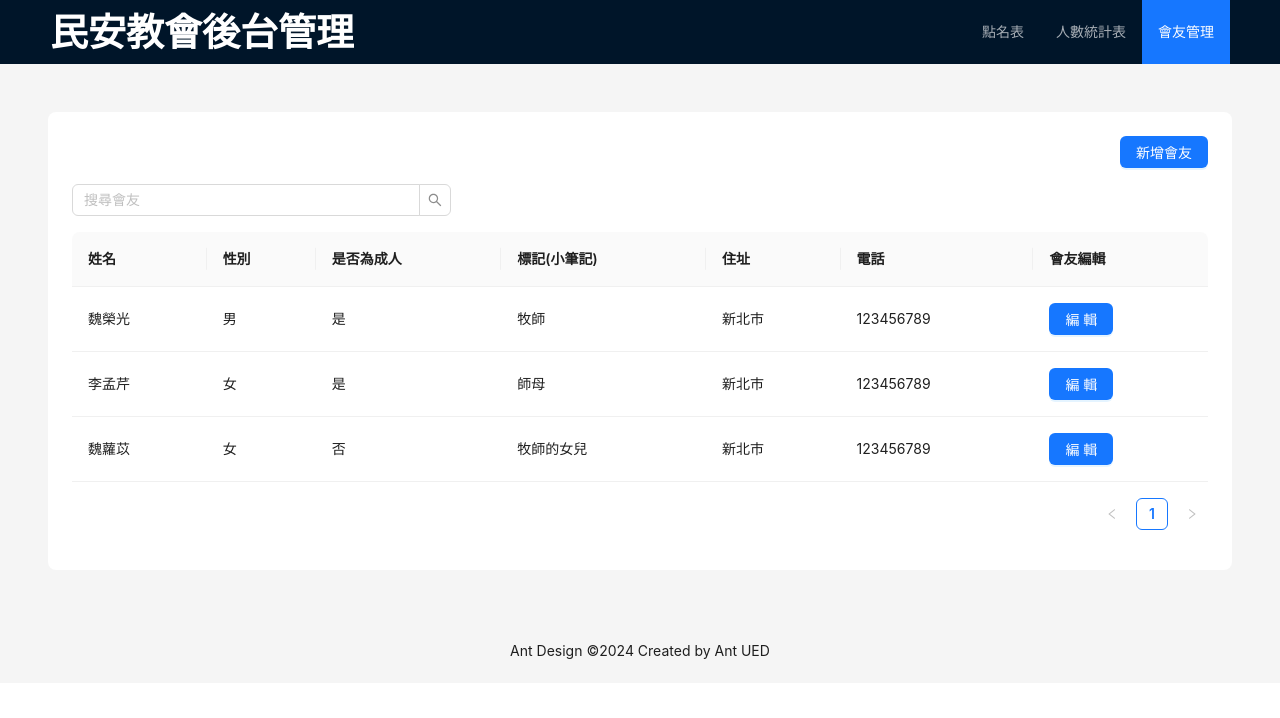
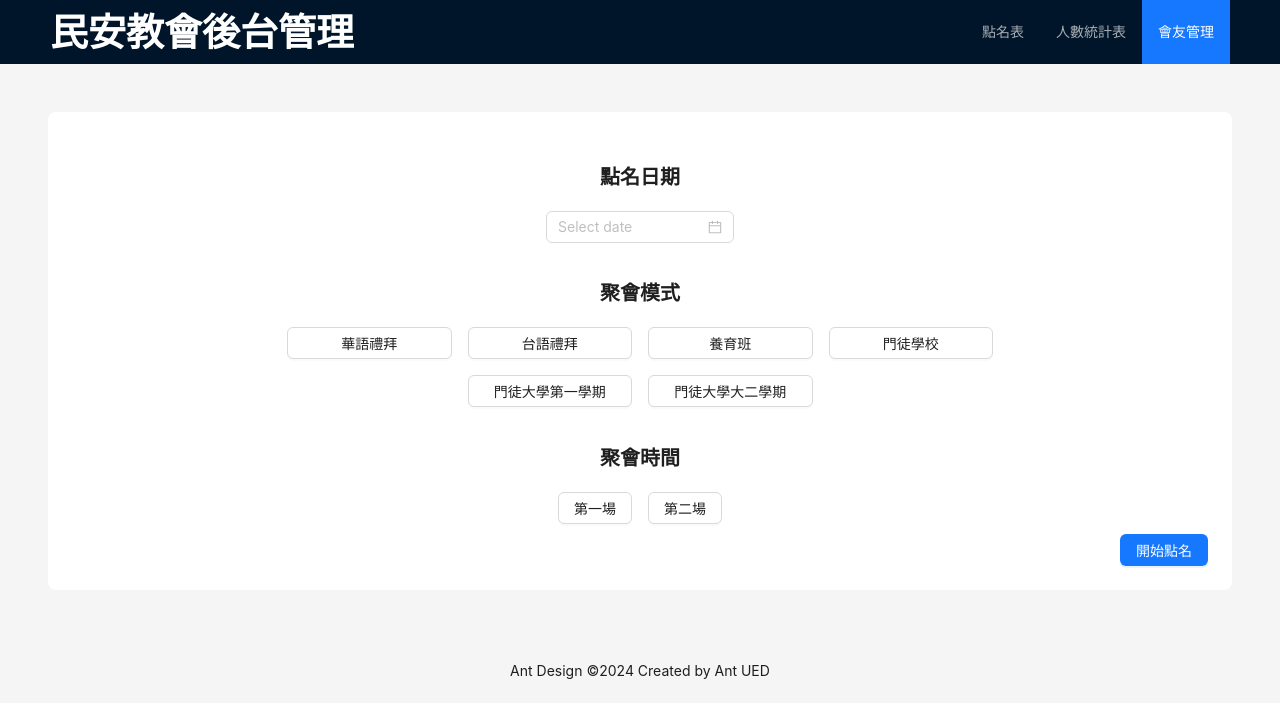
Before and after one commit to steven-oss/minaanChurch, a React (Create React App) app in the folder minan_rollcall/: page / in a window 1280 px wide. Shown: the top 718 px of the page. Built offline with nearby package versions, Linux system fonts and the light colour scheme.

Commit message:
點名表初步製作

```diff
--- a/minan_rollcall/src/App.tsx
+++ b/minan_rollcall/src/App.tsx
@@ -11,13 +11,14 @@ import { BrowserRouter, Navigate, Route, Routes } from 'react-router-dom';
 import HomePage from './pages/HomePage.tsx';
 import MemberManagementViewScreen from './pages/memberManagement/MemberManagementViewScreen.tsx';
 import Apps from './pages/layout/index.tsx';
+import RollCallListViewScreen from './pages/rollCallList/RollCallListViewScreen.tsx';
 
 export default function App() {
 
   return (
     <Apps>
         <Routes>
-          <Route index element={<MemberManagementViewScreen />} />
+          <Route index element={<RollCallListViewScreen />} />
           <Route path="/MemberManagement/*" element={<MemberManagementViewScreen />} />
           <Route path="*" element={<Navigate to="/" replace />} />
         </Routes>
--- /dev/null
+++ b/minan_rollcall/src/components/rollCallList/RollCallListButton.tsx
@@ -0,0 +1,13 @@
+import { Button } from "antd";
+import React, { useState } from "react";
+
+interface Props{
+    actionName:string;
+    onClick:()=>void;
+}
+export default function RollCallListButton(props:Props){
+    const {actionName,onClick} = props;
+    return(
+        <Button type="primary" onClick={onClick}>{actionName}</Button>
+    )
+}
--- /dev/null
+++ b/minan_rollcall/src/components/rollCallList/RollCallListDatePicker.tsx
@@ -0,0 +1,18 @@
+import { DatePicker, DatePickerProps } from "antd";
+import React from "react";
+
+interface Props{
+    onChange:(dateString:string)=>void;
+}
+export default function RollCallListDatePicker(props:Props){
+   const {onChange} = props;
+    return(
+        <DatePicker
+            format={{
+                format: 'YYYY-MM-DD',
+                type: 'mask',
+            }}
+            onChange={onChange}
+        />
+    );
+}
--- /dev/null
+++ b/minan_rollcall/src/components/rollCallList/RollCallListDynamicButton.tsx
@@ -0,0 +1,32 @@
+import { Button, Col, Row } from "antd";
+import React, { useState } from "react";
+
+interface Props {
+    dynamicButton: Array<string>;
+    universalIndex:number|null;
+    onClick:(index:number)=>void;
+}
+
+export default function RollCallListDynamicButton(props: Props) {
+    const { dynamicButton,onClick,universalIndex } = props;
+
+
+    // Determine the column span based on the number of items
+    const colSpan = dynamicButton.length < 4 ? 24 / dynamicButton.length : 6;
+
+    return (
+        <Row gutter={[16, 16]} justify="center">
+            {dynamicButton.map((item, index) => (
+                <Col key={index} xs={24} sm={12} md={colSpan} lg={colSpan}>
+                    <Button
+                        type={universalIndex === index ? "primary" : "default"} // Toggle between primary (solid) and default (outlined)
+                        style={{ width: '100%' }}
+                        onClick={() => onClick(index)} // Handle click
+                    >
+                        {item}
+                    </Button>
+                </Col>
+            ))}
+        </Row>
+    );
+}
--- /dev/null
+++ b/minan_rollcall/src/components/rollCallList/RollCallListTypography.tsx
@@ -0,0 +1,16 @@
+import { Typography } from "antd";
+import React from "react";
+
+interface Props{
+    titleName:string;
+}
+const { Title } = Typography;
+
+export default function RollCallListTypography(props:Props){
+    const {titleName} =props;
+    return(
+        <Typography>
+            <Title level={4}>{titleName}</Title>
+        </Typography>
+    );
+}
--- /dev/null
+++ b/minan_rollcall/src/pages/rollCallList/RollCallListViewScreen.tsx
@@ -0,0 +1,98 @@
+import { Col, DatePickerProps, Row } from "antd";
+import React, { useState } from "react";
+import RollCallListButton from "../../components/rollCallList/RollCallListButton.tsx";
+import RollCallListTypography from "../../components/rollCallList/RollCallListTypography.tsx";
+import RollCallListDynamicButton from "../../components/rollCallList/RollCallListDynamicButton.tsx";
+import RollCallListDatePicker from "../../components/rollCallList/RollCallListDatePicker.tsx";
+
+export default function RollCallListViewScreen(){
+     // Track which button is "filled"
+    const [modeIndex, setModeIndex] = useState<number | null>(null);
+    const [sessionIndex,setSessionIndex] = useState<number | null>(null);
+    const [datePicker,setDatePicker] = useState<string>('');
+
+    const mode = [
+        {modeName:'華語禮拜'},
+        {modeName:'台語禮拜'},
+        {modeName:'養育班'},
+        {modeName:'門徒學校'},
+        {modeName:'門徒大學第一學期'},
+        {modeName:'門徒大學大二學期'},
+    ]
+    const modeNames = mode.map((item) => item.modeName);
+
+    const session=[
+        {sessionName:'第一場'},
+        {sessionName:'第二場'},
+    ]
+    const sessionNames = session.map((item) => item.sessionName);
+
+    // Handle button click to toggle between solid and outlined
+    const handleModeButtonClick = (index: number) => {
+        // Only update if the clicked button is different from the currently filled button
+        if (modeIndex === index) {
+            setModeIndex(null); // Unfill the button if it's already filled
+        } else {
+            setModeIndex(index); // Set the clicked button as filled
+        }
+    };
+
+    const handleSessionButtonClick = (index: number) => {
+        // Only update if the clicked button is different from the currently filled button
+        if (sessionIndex === index) {
+            setSessionIndex(null); // Unfill the button if it's already filled
+        } else {
+            setSessionIndex(index); // Set the clicked button as filled
+        }
+    };
+
+    const handleDatePickerChange = (dateString:string) => {
+        setDatePicker(dateString);
+      };
+
+    const handleStartRollCall = ()=>{
+        console.log([
+            {'datePicker':datePicker},
+            {'modeIndex':modeIndex},
+            {'sessionIndex':sessionIndex}])
+    }
+    return(
+        <>
+        <Row justify="center" style={{ marginBottom: '10px' }}>
+            <Col>
+                <RollCallListTypography titleName="點名日期" />
+            </Col>
+        </Row>
+        <Row justify="center" style={{ marginBottom: '10px' }}>
+            <Col>
+                <RollCallListDatePicker onChange={(dateString:string)=>handleDatePickerChange(dateString)}/>
+            </Col>
+        </Row>
+        <Row justify="center" style={{ marginBottom: '10px' }}>
+            <Col>
+                <RollCallListTypography titleName="聚會模式" />
+            </Col>
+        </Row>
+        <Row justify="center" style={{ marginBottom: '10px' }}>
+            <Col>
+                <RollCallListDynamicButton dynamicButton={modeNames} onClick={(index:number)=>handleModeButtonClick(index)} universalIndex={modeIndex}/>
+            </Col>
+        </Row>
+        <Row justify="center" style={{ marginBottom: '10px' }}>
+            <Col>
+                <RollCallListTypography titleName="聚會時間" />
+            </Col>
+        </Row>
+        <Row justify="center" style={{ marginBottom: '10px' }}>
+            <Col>
+                <RollCallListDynamicButton dynamicButton={sessionNames} onClick={(index:number)=>handleSessionButtonClick(index)} universalIndex={sessionIndex}/>
+            </Col>
+        </Row>
+        <Row justify="end">
+            <Col>
+                <RollCallListButton onClick={()=>handleStartRollCall()} actionName="開始點名"/>
+            </Col>
+        </Row>
+    </>
+    );
+}
```
